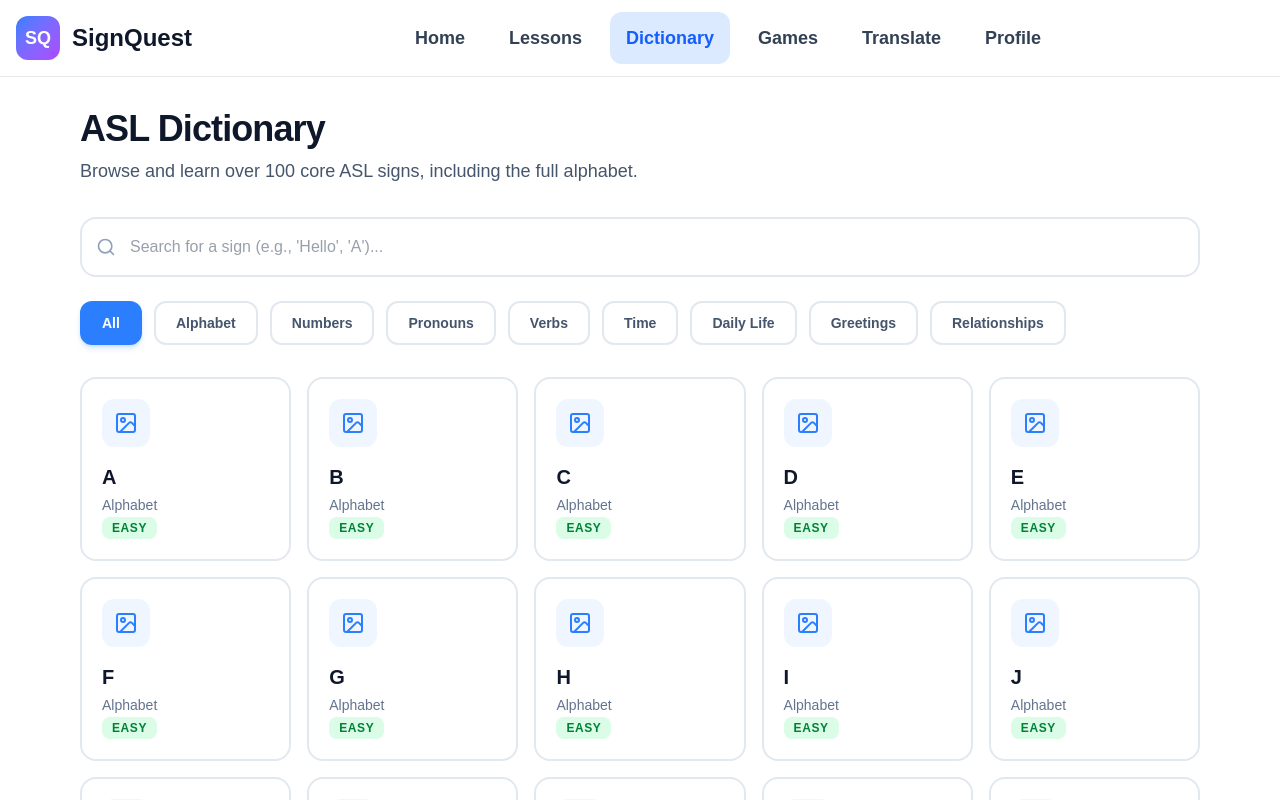
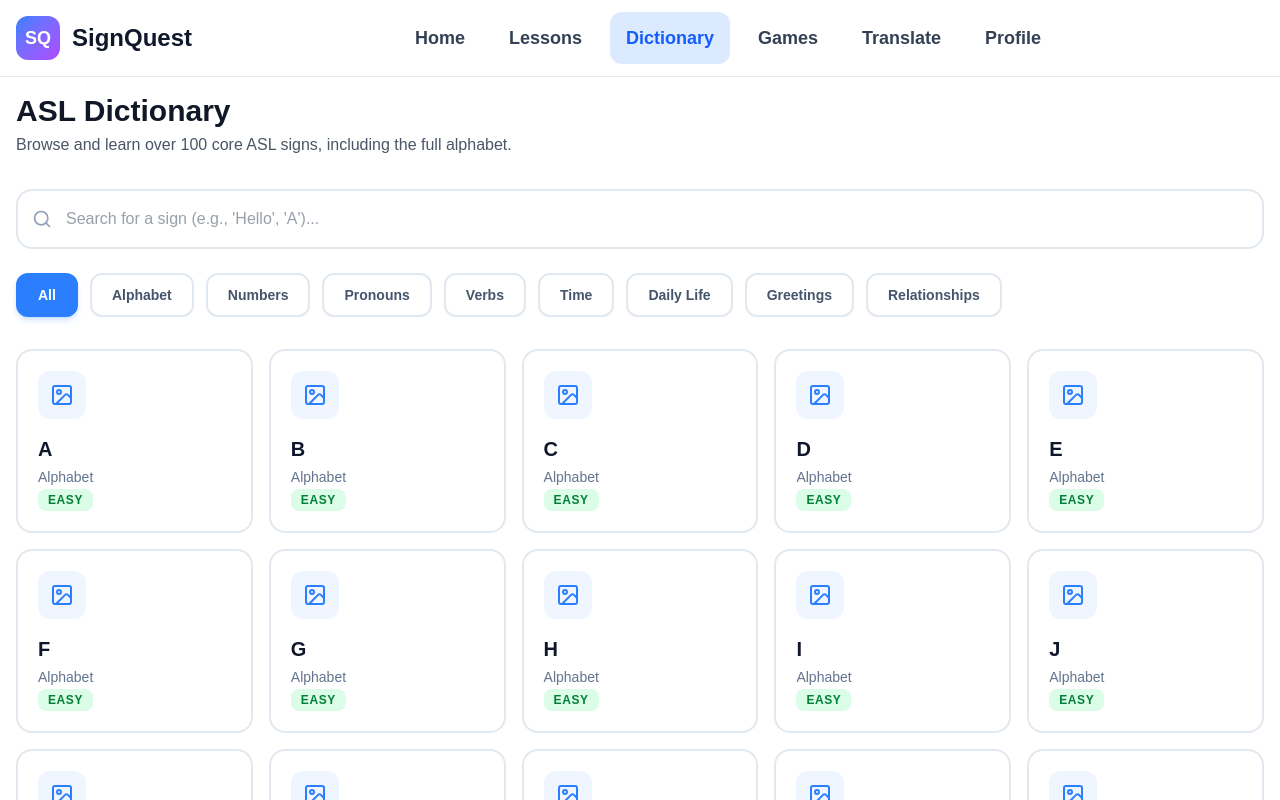
Before and after one commit to CalebR04/Educational-App-Design-Project, a Next.js app in the folder my-app/: page /dictionary in a window 1280 px wide. Shown: the top 800 px of the page. Built offline with nearby package versions, Linux system fonts and the light colour scheme.

Commit message:
Updated UI

```diff
--- a/my-app/app/dictionary/page.tsx
+++ b/my-app/app/dictionary/page.tsx
@@ -133,14 +133,14 @@ export default function DictionaryPage() {
     <div className="min-h-screen bg-white">
       <Navbar active="Dictionary" />
 
-      <main className="w-full max-w-6xl mx-auto mt-8 px-4 pb-12">
+      <main className="max-w-7xl mx-auto px-4 py-4">
         {/* Header */}
-        <section>
-          <h1 className="text-4xl font-black text-slate-900 tracking-tight">ASL Dictionary</h1>
-          <p className="mt-2 text-lg text-slate-600">
+        <div className="mb-4">
+          <h1 className="text-3xl font-bold text-gray-900 mb-1">ASL Dictionary</h1>
+          <p className="text-gray-600">
             Browse and learn over 100 core ASL signs, including the full alphabet.
           </p>
-        </section>
+        </div>
 
         {/* Search Bar */}
         <section className="mt-8 relative">
--- a/my-app/app/lessons/page.tsx
+++ b/my-app/app/lessons/page.tsx
@@ -190,10 +190,10 @@ export default function LessonsPage() {
     <div className="min-h-screen bg-white">
       <Navbar active="Lessons" />
 
-      <main className="mx-auto max-w-7xl px-4 py-8">
+      <main className="max-w-7xl mx-auto px-4 py-4">
         {/* Header */}
-        <div className="mb-8">
-          <h1 className="text-3xl font-bold text-gray-900 mb-2">
+        <div className="mb-4">
+          <h1 className="text-3xl font-bold text-gray-900 mb-1">
             Learn ASL
           </h1>
           <p className="text-gray-600">
```
